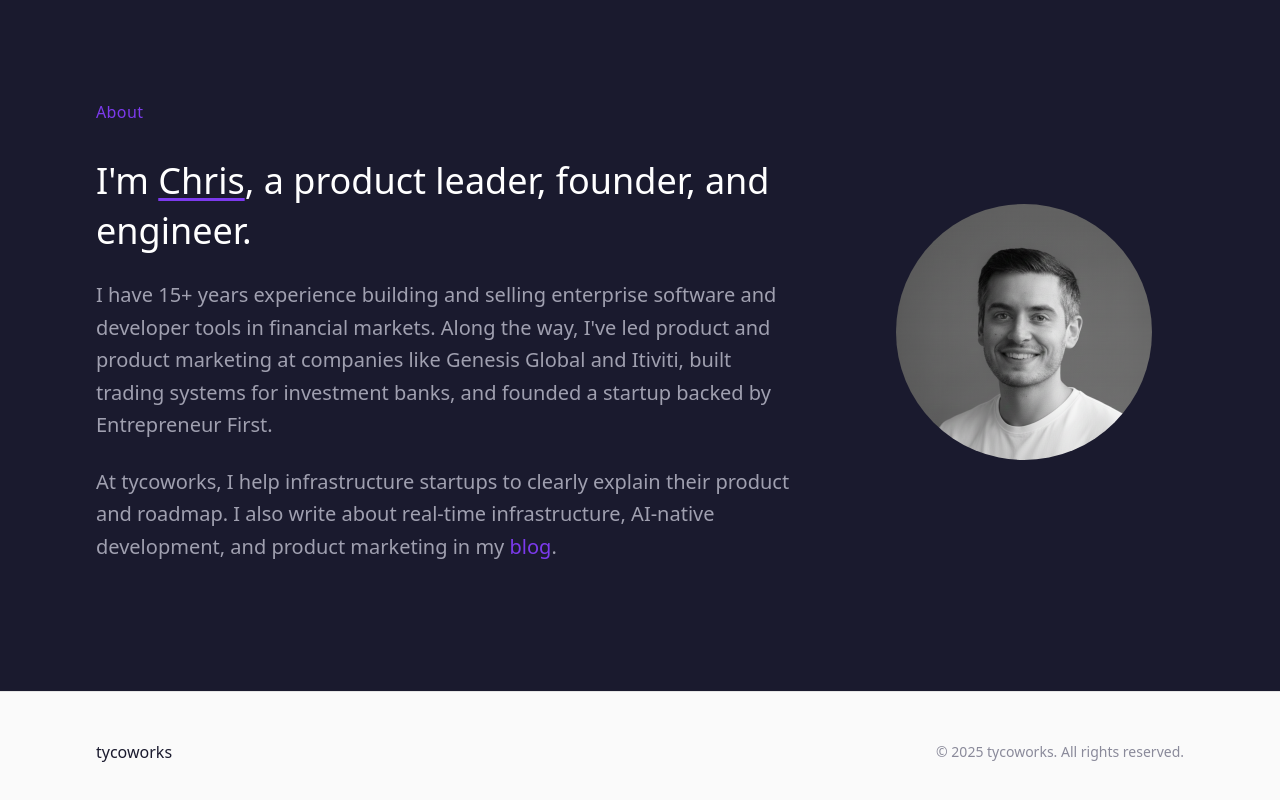
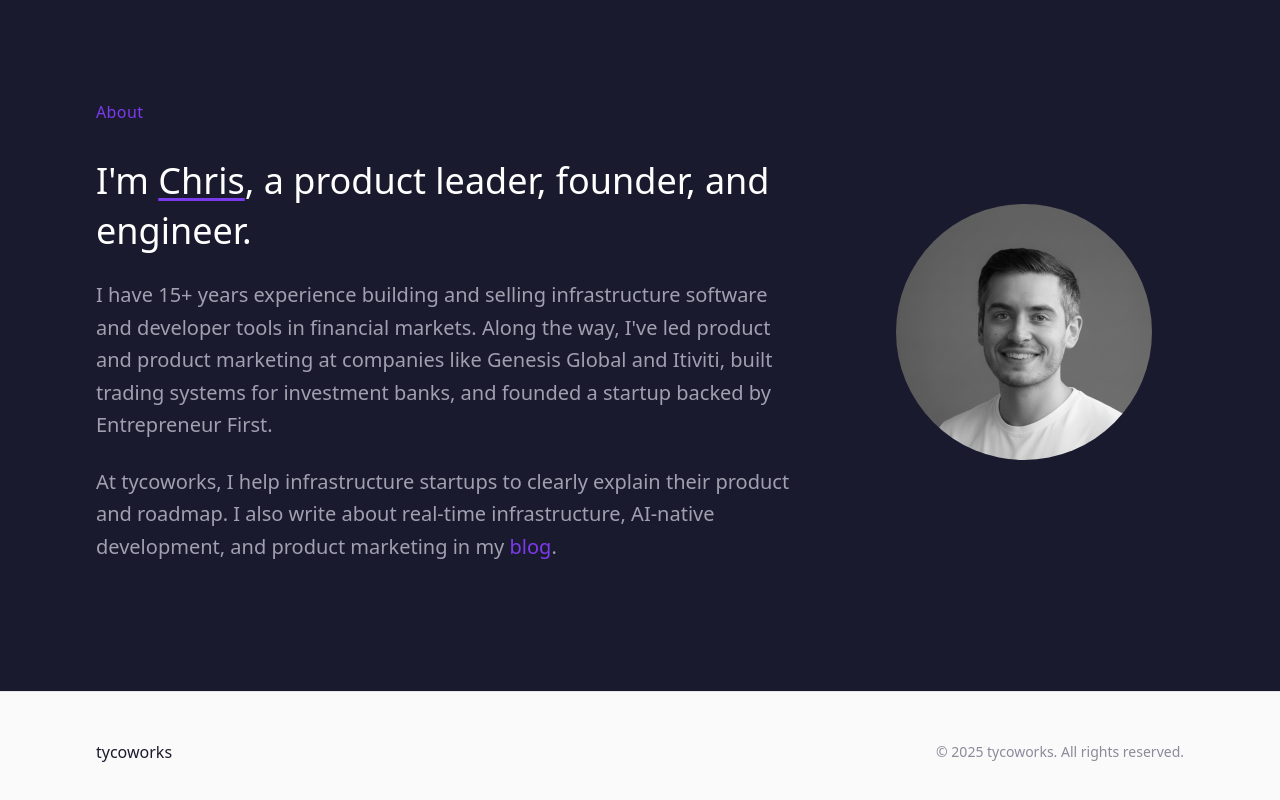
Before and after one commit to tycoworks/website, a Next.js app: page / in a window 1280 px wide. Shown: the part 1563-2363 px from the top of the page. Built offline with nearby package versions, Linux system fonts and the light colour scheme.

Commit message:
Change 'enterprise software' to 'infrastructure software' in About
🤖 Generated with [Claude Code](https://claude.com/claude-code)

Co-Authored-By: Claude Opus 4.5 <noreply@anthropic.com>

```diff
--- a/src/app/page.tsx
+++ b/src/app/page.tsx
@@ -259,7 +259,7 @@ export default function Home() {
             </p>
 
             <p className="text-lg md:text-xl text-[#a0a0b0] leading-relaxed mb-6">
-              I have 15+ years experience building and selling enterprise software and developer tools in financial markets. Along the way, I've led product and product marketing at companies like Genesis Global and Itiviti, built trading systems for investment banks, and founded a startup backed by Entrepreneur First.
+              I have 15+ years experience building and selling infrastructure software and developer tools in financial markets. Along the way, I've led product and product marketing at companies like Genesis Global and Itiviti, built trading systems for investment banks, and founded a startup backed by Entrepreneur First.
             </p>
 
             <p className="text-lg md:text-xl text-[#a0a0b0] leading-relaxed">
```
